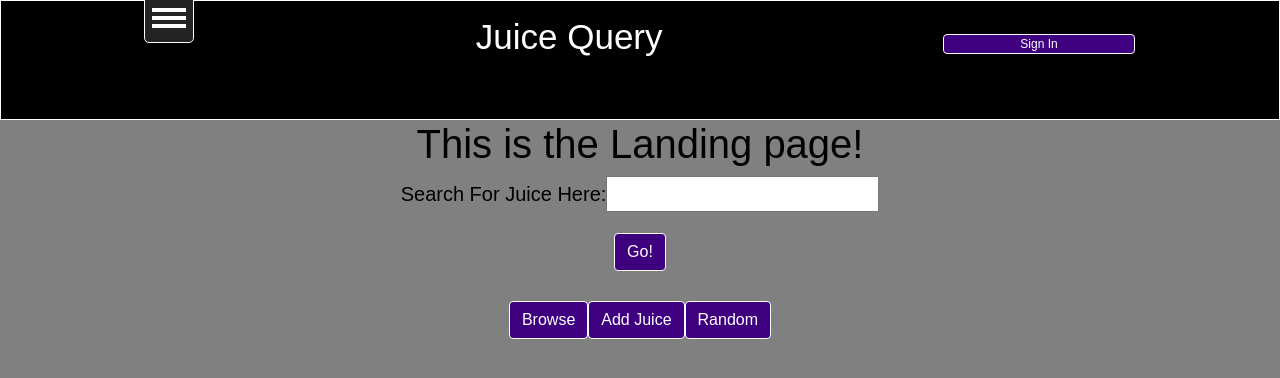
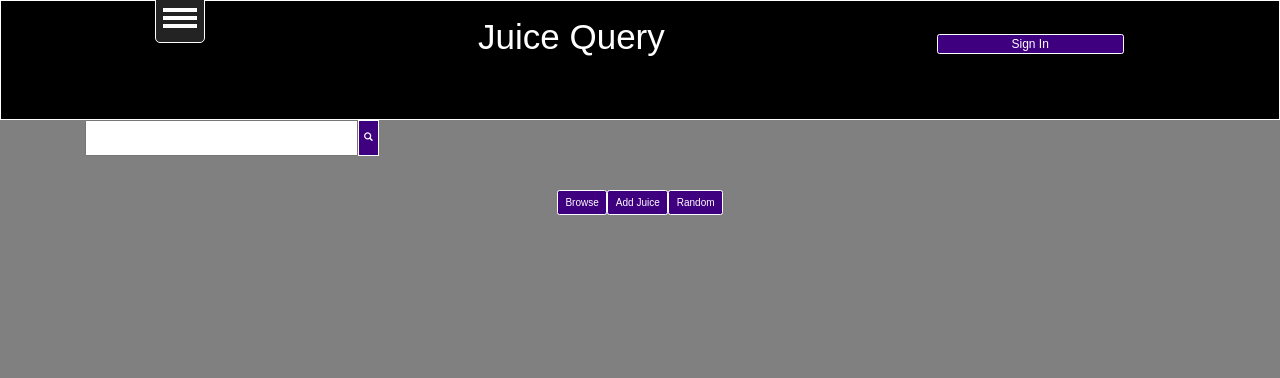
Before and after one commit to Legacy92/c318_vapereview, a React app in the folder client/: page / in a window 1280 px wide. Built offline with nearby package versions, Linux system fonts and the light colour scheme.

Commit message:
styled seach bar with icon. Still has functionality. Needs further styling for positioning on page

```diff
--- a/client/src/assets/css/app.css
+++ b/client/src/assets/css/app.css
@@ -178,3 +178,7 @@ li {
     position: relative;
     top: 15vh;
 }
+
+.search {
+margin: auto;
+}
--- a/client/src/components/landing-page.js
+++ b/client/src/components/landing-page.js
@@ -20,41 +20,43 @@ class LandingPage extends Component {
 
     }
 
-    getJuicesToBrowse(){
+    getJuicesToBrowse() {
         console.log('browse button clicked');
         this.props.browseAllJuices();
     }
 
-    async getRandomJuice(values){
+    async getRandomJuice(values) {
         console.log('random juice requested');
         await this.props.getRandomJuice();
     }
-    renderInput({label, input, meta: {touched, error}}) {
+    renderInput({ label, input, meta: { touched, error } }) {
         return (
-            <div>
-                <label>{label}</label>
-                <input className="input-field" {...input} type="text" autoComplete="off"/>
+            <div className='search input-group'>
+                <input className="input-field" {...input} type="text" autoComplete="off" />
+                <div className='input-group-prepend'>
+                    <button type="button" className="btn btn-default btn-sm">
+                        <span className="glyphicon glyphicon-search"></span>
+                    </button>
+                </div>
                 <p className="red-text text-darken-2">{touched && error}</p>
             </div>
+
         )
     }
 
-    render(){
-            console.log("State Props:", this.props.all, this.props.juice);
-            const {handleSubmit} = this.props;
+    render() {
+        console.log("State Props:", this.props.all, this.props.juice);
+        const { handleSubmit } = this.props;
 
         return (
             <div className="landing-page-body">
-                <h1>This is the Landing page!</h1>
                 <form onSubmit={handleSubmit(this.handleLandingPageSearch.bind(this))}>
-                    <Field name = "input" label = "Search For Juice Here: " placeholder = "search" component = {this.renderInput} />
-
-                    <button  className="btn white-text">Go!</button>
+                    <Field name="input" component={this.renderInput} />
                 </form>
-                <br/>
-               <Link className="btn white-text" to = "/multiple-results-browse">Browse</Link>
-               <Link className="btn white-text" to = "/add-product">Add Juice</Link>
-               <Link className="btn white-text" to = "/single-results/:juiceId">Random</Link>
+                <br />
+                <Link className="btn white-text" to="/multiple-results-browse">Browse</Link>
+                <Link className="btn white-text" to="/add-product">Add Juice</Link>
+                <Link className="btn white-text" to="/single-results/:juiceId">Random</Link>
 
             </div>
         )
@@ -66,15 +68,15 @@ LandingPage = reduxForm({
 })(LandingPage);
 
 
-function validate({input}){
+function validate({ input }) {
     const errors = {};
 
-    if(!input) {
+    if (!input) {
         errors.input = "Please enter juice query.";
     }
 
     return errors;
- }
+}
 // function mapStateToProps(state) {
 //     return {
 //         all: state.juiceInfo.all,
```
Also changed, not shown: client/dist/index.html.
